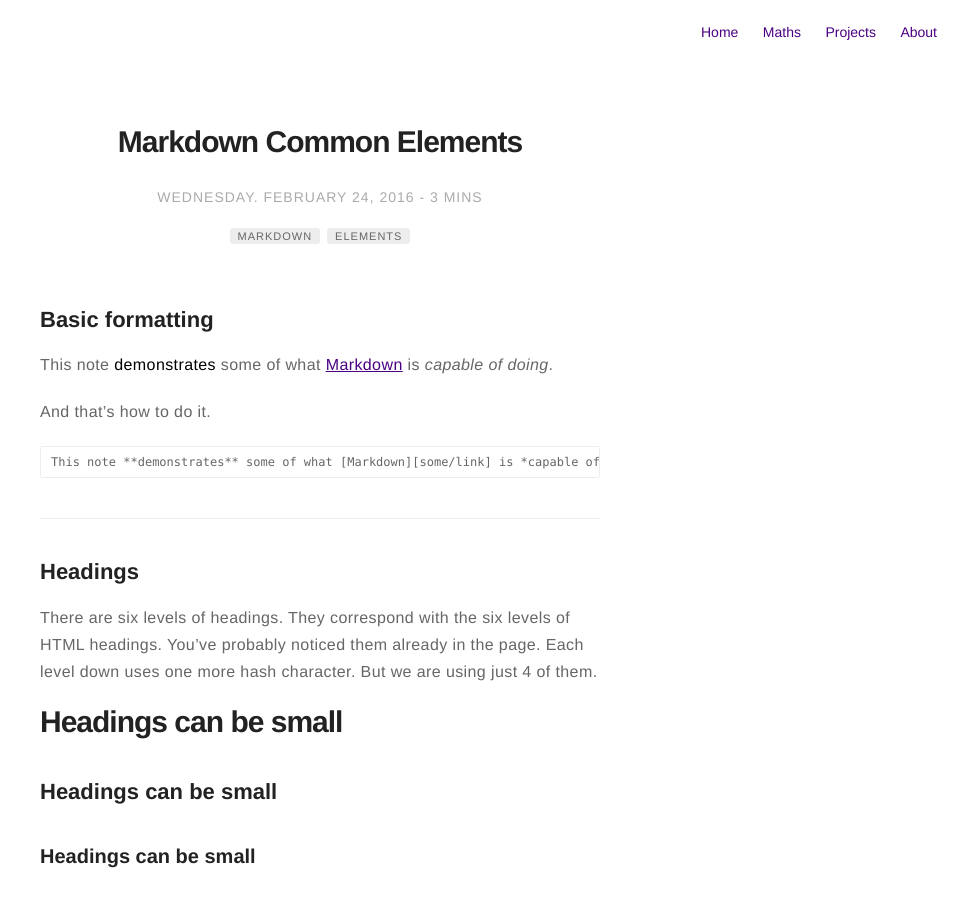
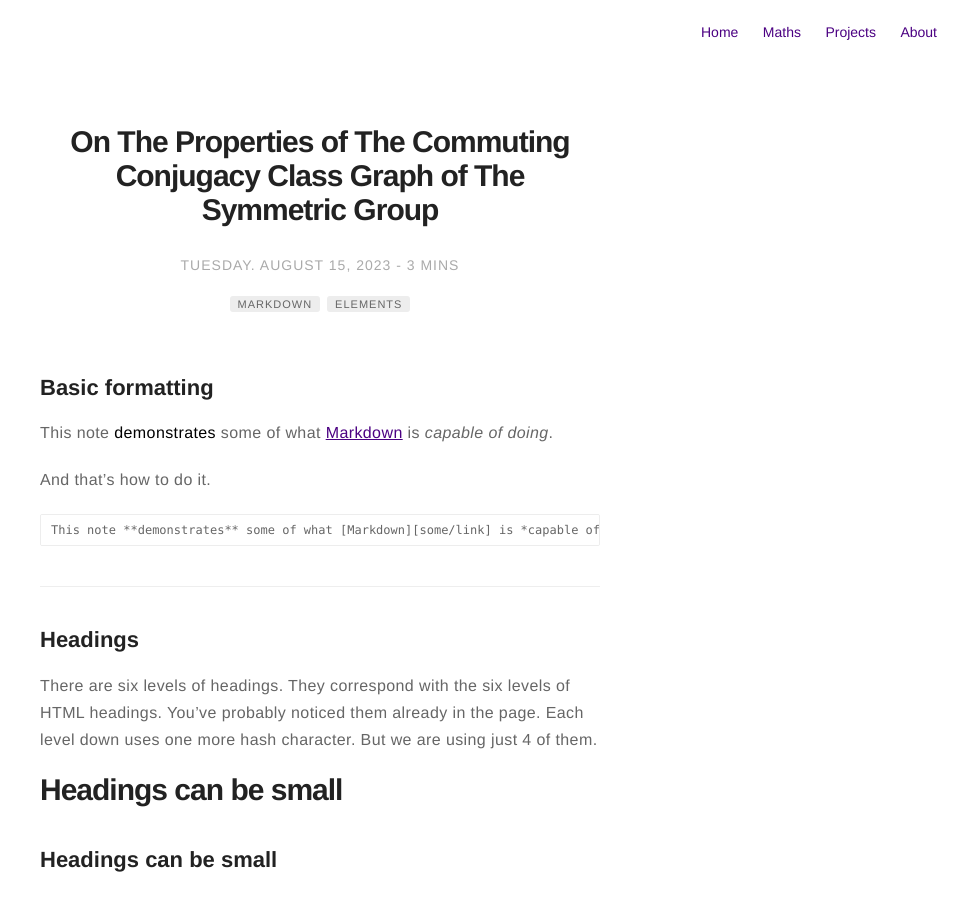
Before and after one commit to dodoturkoz/dodoturkoz.github.io, a Jekyll site: the page built from _posts/2016-02-24-markdown-common-elements.markdown, in a window 1280 px wide and 900 px high. Shown: the whole window, without its empty margins (320-1280 px from the left). Built offline with Jekyll 4.4.1, drawn with Linux system fonts in a browser that asks for light colours; nearby versions of some CDN libraries; comment, search, counter and statistics services are not loaded.

Commit message:
Update 2016-02-24-markdown-common-elements.markdown

```diff
--- a/_posts/2016-02-24-markdown-common-elements.markdown
+++ b/_posts/2016-02-24-markdown-common-elements.markdown
@@ -1,7 +1,8 @@
 ---
-title: "Markdown Common Elements"
+title: "On The Properties of The Commuting Conjugacy
+    Class Graph of The Symmetric Group "
 layout: post
-date: 2016-02-24 22:44
+date: 2023-08-15 22:44
 image: /assets/images/markdown.jpg
 headerImage: false
 tag:
```
